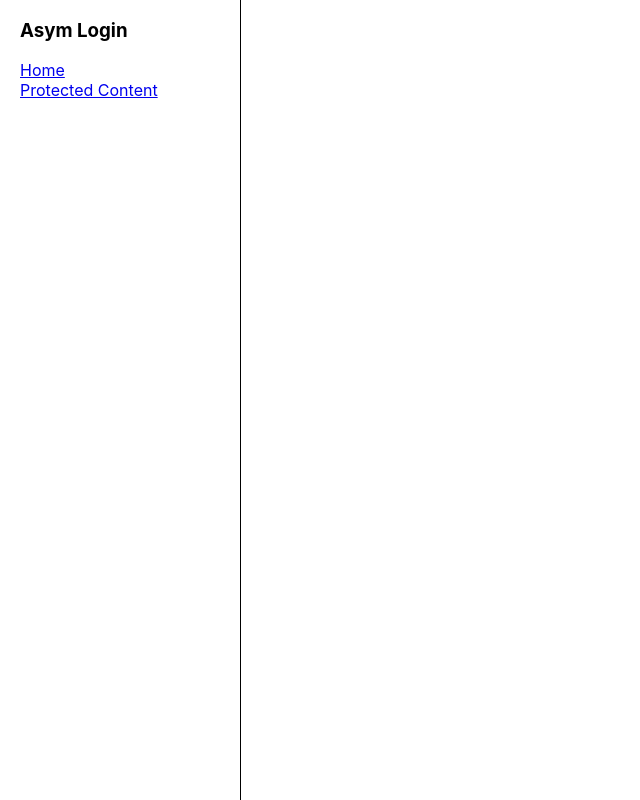
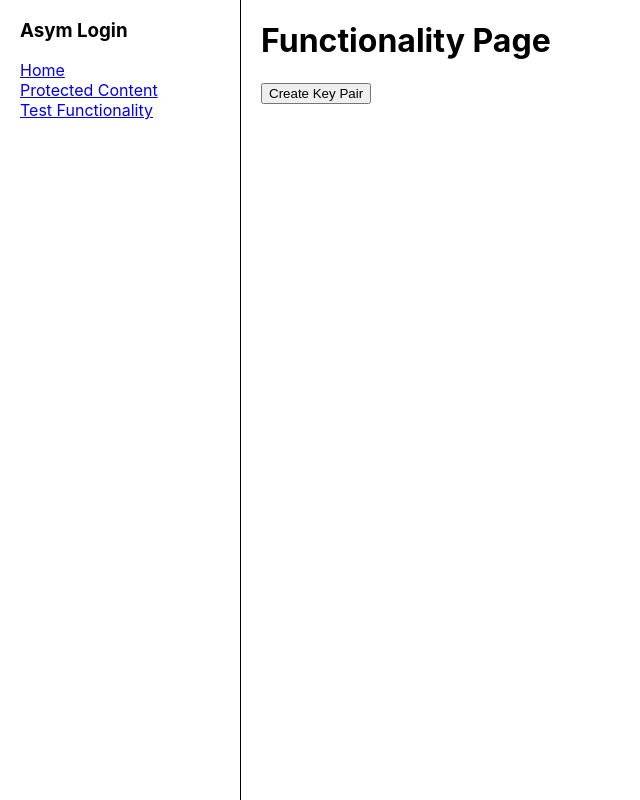
Before and after one commit to ManigandanKrishnakumar/asym-auth-web-ui, a React (Create React App) app: page /test-functionality in a window 1280 px wide. Shown: the whole page, without its empty margins (0-640 px from the left). Built offline with nearby package versions, Linux system fonts and the light colour scheme; no server answers.

Commit message:
Front end compatible with signup endpoint and added new UI to test functionality

```diff
--- a/src/App.js
+++ b/src/App.js
@@ -1,11 +1,8 @@
 import { ContentProvider, SideBar } from "./components";
-import { AsymAuth } from "./asym-auth-client-sdk";
 
 import "./App.css";
 
 function App() {
-  const asymAuth = new AsymAuth();
-  asymAuth.createAccountKeyPair("john");
   return (
     <div className="App">
       <SideBar />
--- a/src/asym-auth-client-sdk/asym-auth-client.js
+++ b/src/asym-auth-client-sdk/asym-auth-client.js
@@ -129,6 +129,7 @@ export class AsymAuth {
     try {
       const METHOD_BODY = {
         [HTTP_METHODS.POST]: (options) => {
+          options["headers"] = { "Content-Type": "application/json" };
           options["body"] = JSON.stringify({ ...body, domain: this.#domain });
         },
 
@@ -138,27 +139,15 @@ export class AsymAuth {
       };
 
       const options = {
-        method,
-        headers: {
-          "Content-Type": "application/json",
-          // 'Content-Type': 'application/x-www-form-urlencoded',
-        },
+        method: method,
       };
 
       METHOD_BODY[method](options);
 
-      if (HTTP_METHODS.POST) {
-      } else {
-      }
-      const response = await fetch(url);
+      const response = await fetch(url, options);
 
-      const data = response.json();
-
-      if (data.success) {
-        return data;
-      } else {
-        throw new Error(data.errorMessage);
-      }
+      const data = await response.json();
+      return data;
     } catch (e) {
       console.error(e);
     }
--- a/src/asym-auth-client-sdk/constants.js
+++ b/src/asym-auth-client-sdk/constants.js
@@ -4,7 +4,7 @@ const AUTHENTICATOR_BASE_URL = `${AUTHENTICATOR_HOST}:${AUTHENTICATOR_PORT}`;
 
 export const AUTHENTICATOR_END_POINTS = {
   CHECK_ACCOUNT_AVAILABILITY: `${AUTHENTICATOR_BASE_URL}/check-account-availability`,
-  CREATE_ACCOUNT_KEY_PAIR: `${AUTHENTICATOR_BASE_URL}/client-auth/signup/`,
+  CREATE_ACCOUNT_KEY_PAIR: `${AUTHENTICATOR_BASE_URL}/client-auth/signup`,
   FETCH_EXISTING_USERNAMES: `${AUTHENTICATOR_BASE_URL}/existing-usernames`,
   GET_ENCRYPTED_SERVER_MESSAGE: `${AUTHENTICATOR_BASE_URL}/encrypt-server-message`,
 };
--- a/src/constants/navConstants.js
+++ b/src/constants/navConstants.js
@@ -9,4 +9,9 @@ export const PAGES = [
     url: "/protected-page",
     name: "Protected Content",
   },
+  {
+    id: "2",
+    url: "/test-functionality",
+    name: "Test Functionality",
+  },
 ];
--- /dev/null
+++ b/src/pages/TestFunctionality/TestFunctionality.css
@@ -0,0 +1,4 @@
+#result {
+  width: 1000px;
+  overflow-wrap: break-word;
+}
--- /dev/null
+++ b/src/pages/TestFunctionality/TestFunctionality.js
@@ -0,0 +1,23 @@
+import React from "react";
+
+import "./TestFunctionality.css";
+import { AsymAuth } from "../../asym-auth-client-sdk/asym-auth-client";
+
+const asymAuth = new AsymAuth();
+export const TestFunctionality = () => {
+  return (
+    <div>
+      <h1>Functionality Page</h1>
+      <button
+        onClick={async () => {
+          const response = await asymAuth.createAccountKeyPair("john");
+          const ele = document.getElementById("result");
+          ele.innerHTML = JSON.stringify(response);
+        }}
+      >
+        Create Key Pair
+      </button>
+      <div id="result"></div>
+    </div>
+  );
+};
--- a/src/pages/index.js
+++ b/src/pages/index.js
@@ -1,2 +1,3 @@
-export {Home} from './Home/Home';
-export {ProtectedPage} from './ProtectedPage/ProtectedPage';
+export { Home } from "./Home/Home";
+export { ProtectedPage } from "./ProtectedPage/ProtectedPage";
+export { TestFunctionality } from "./TestFunctionality/TestFunctionality";
--- a/src/routes/index.js
+++ b/src/routes/index.js
@@ -1,5 +1,5 @@
 import { Route, Routes } from "react-router-dom";
-import { Home, ProtectedPage } from "../pages";
+import { Home, ProtectedPage, TestFunctionality } from "../pages";
 
 export const RouterOutlet = () => {
   return (
@@ -7,6 +7,7 @@ export const RouterOutlet = () => {
       <Route path="/" element={<Home />} />
       <Route path="/home" element={<Home />} />
       <Route path="/protected-page" element={<ProtectedPage />} />
+      <Route path="/test-functionality" element={<TestFunctionality />} />
     </Routes>
   );
 };
```
